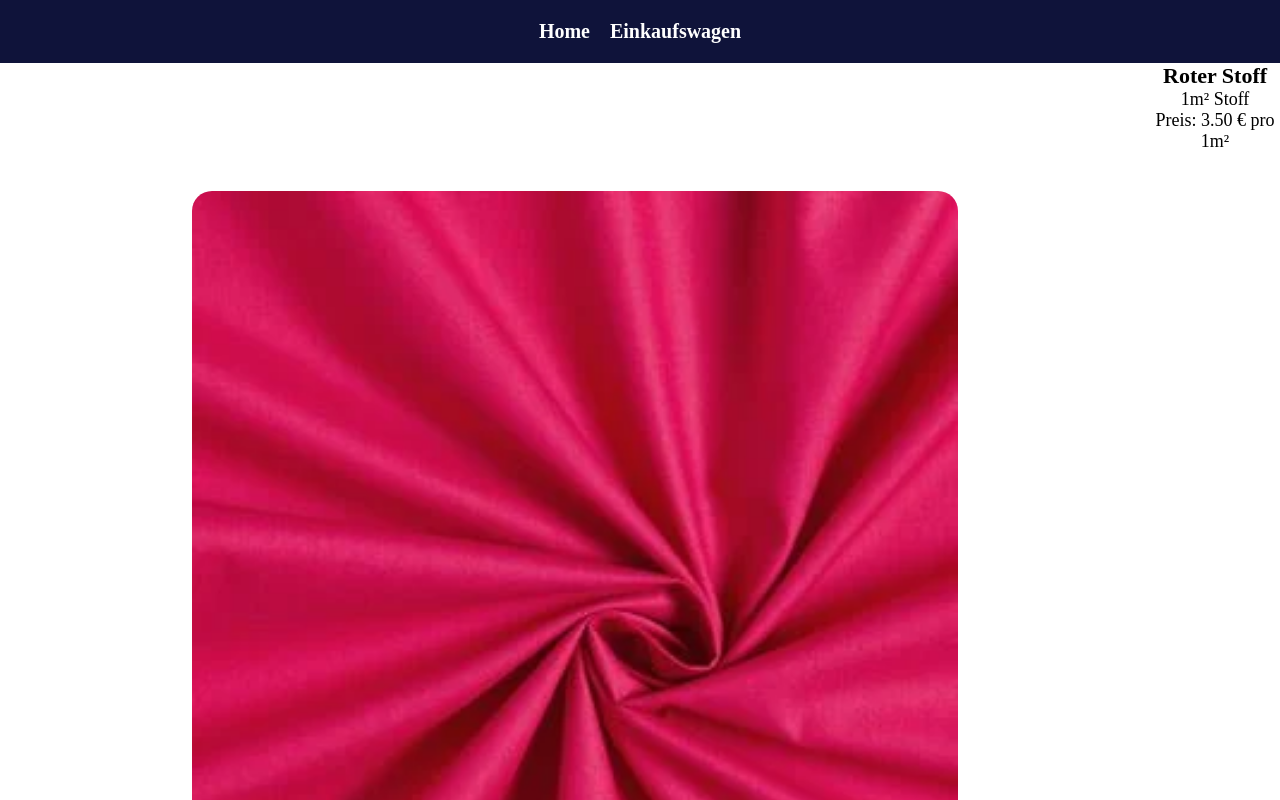
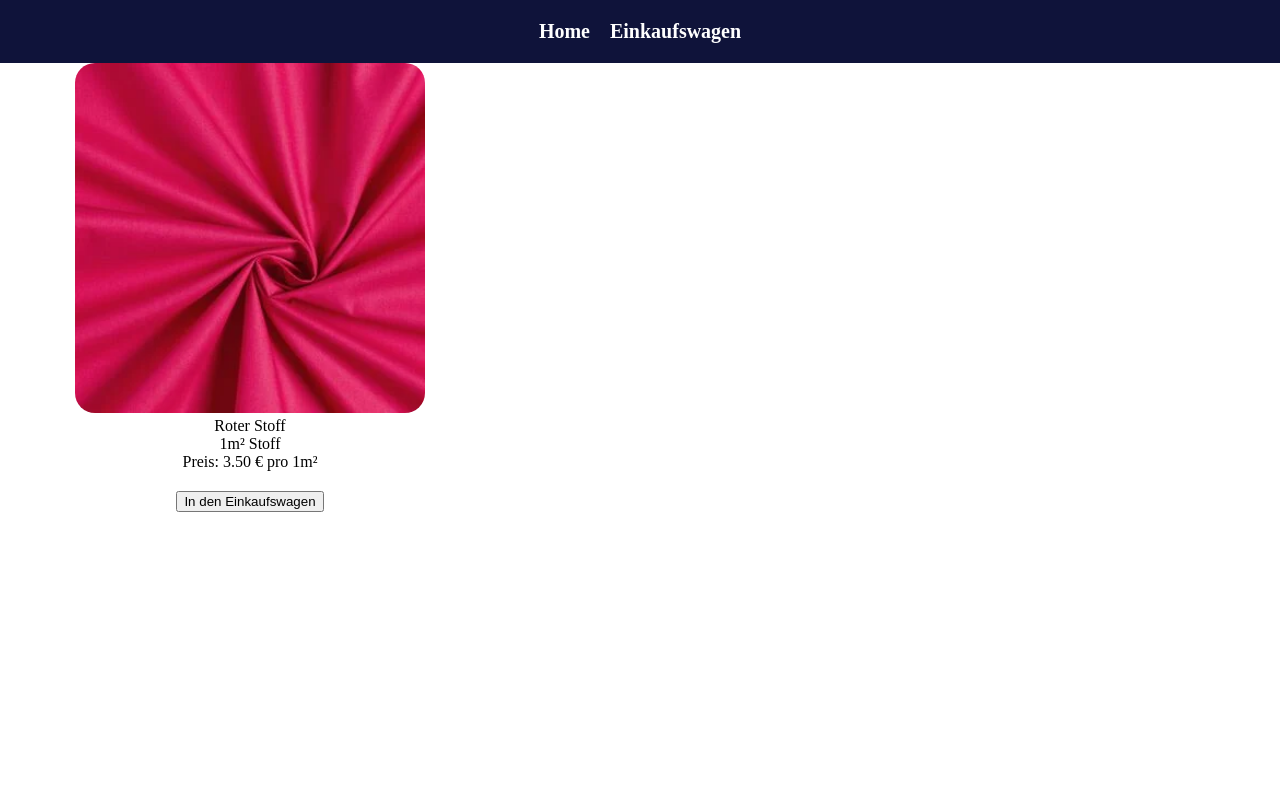
Before and after one commit to feindreh/cart, a React (Create React App) app: page /buy/1 in a window 1280 px wide. Shown: the top 800 px of the page. Built offline with nearby package versions, Linux system fonts and the light colour scheme.

Commit message:
add buy and cart style

```diff
--- a/src/App.css
+++ b/src/App.css
@@ -28,6 +28,7 @@ a{
 html{
     height:100vh;
     background-color: rgb(255, 255, 255);
+    min-width: 350px;
 }
 /*Nav*/
 
@@ -101,38 +102,57 @@ html{
 }
 
 /*Buy*/
+.gigaWrap{
+    display: flex;
+    justify-content: center;
+}
 .imgWrap{
-    width:70%;
-    margin: 10% 15% 10% 15%;
+    width:100%;
 }
-
 .buyIMG{
-    width:100%;
-    height:auto;
-    object-fit:cover;
+    width: 70%;
+    height: auto;
+    object-fit: cover;
     border-radius: 20px;
 }
 .buy{
     text-align: center;
+    max-width: 500px;
+}
 
+.buyWrap{
+    margin-bottom:20px;
 }
-.buyWrap{
-    display: flex;
-    justify-content: center;
+
+.buyBottom{
+    display: grid;
+    grid-template-columns: 1fr 3fr;
 }
-.buyText{
+.shopit{
 }
-.buyName{
-    font-weight: bold;
-    font-size: 22px;
+
+
+/*CART*/
+#cartWrap{
+    padding:10px;
+    text-align: center;
 }
-.buyDesc{
-    font-size: 18px;
+#cart{
+    padding:20px;
 }
-.buyPrice{
-    font-size:18px;
+
+.cartText{
+    display: grid;
+    grid-template-columns: 6fr 1fr 1fr 2fr;
+    text-align: center;
+    margin-bottom: 5px;
 }
-.buyButton{
-    font-size:18px;
-
+.cartName{
+    text-align: start;
 }
+.cartPrice{
+    text-align: end;
+}
+.cartSum{
+    text-align: center;
+}
```
